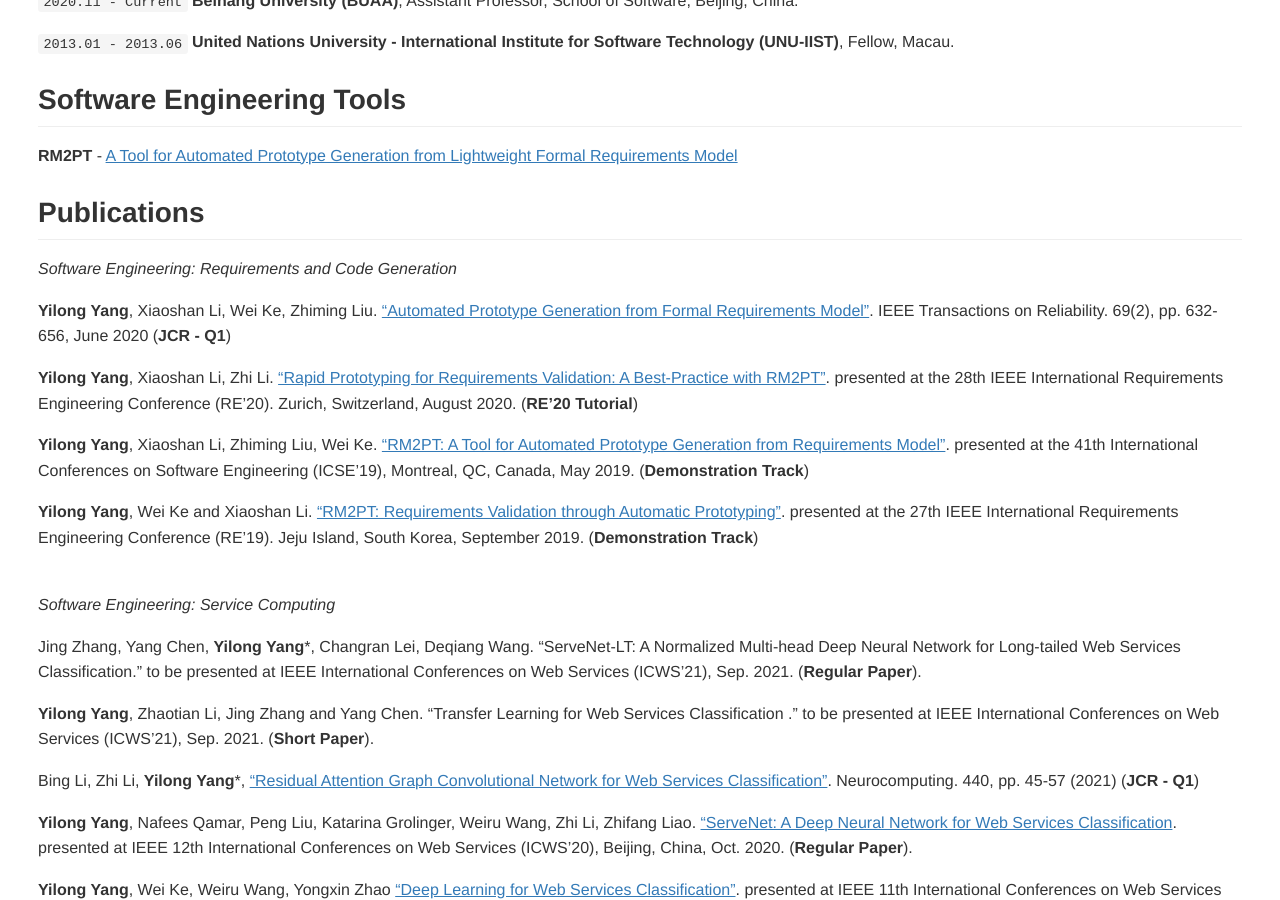
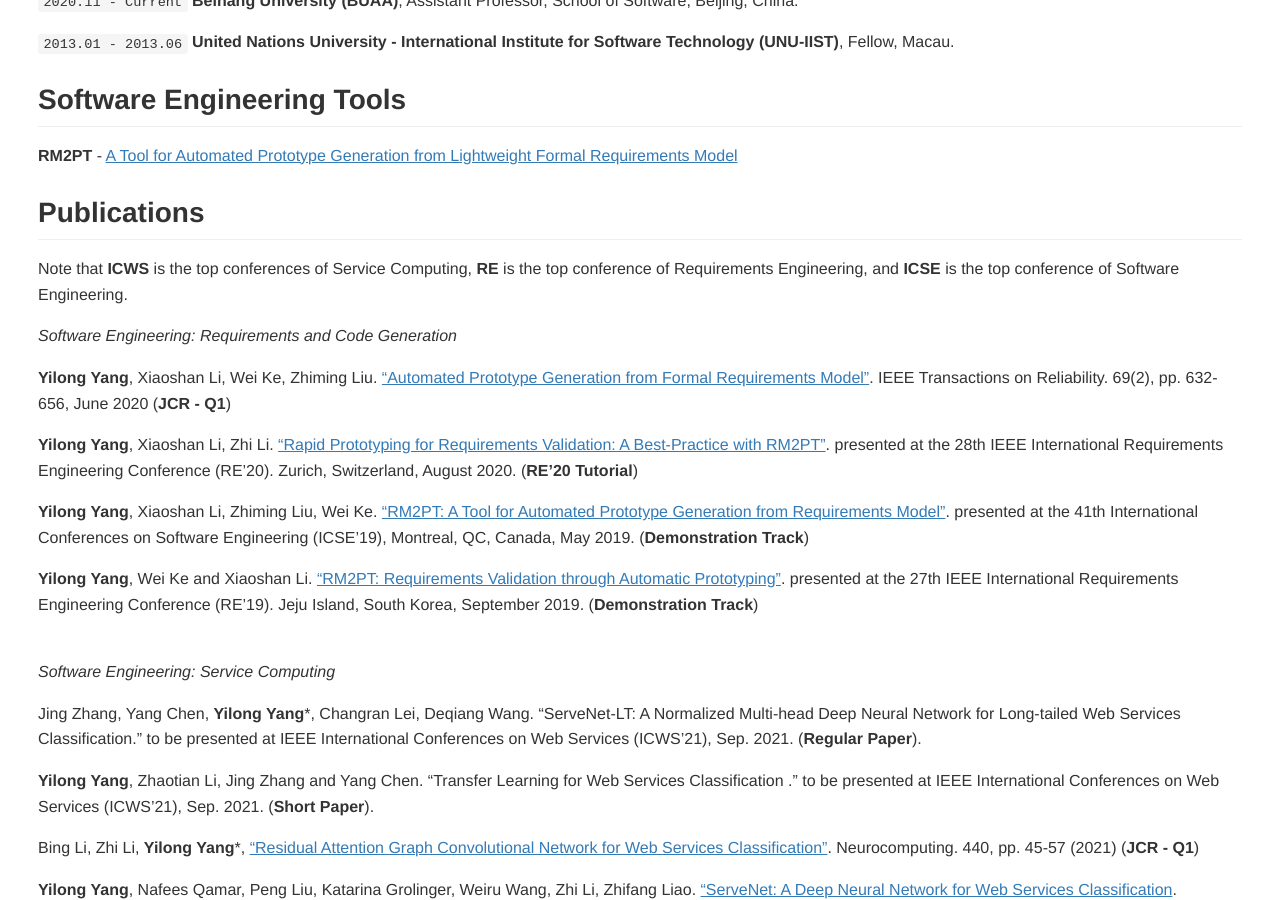
Before and after one commit to yylonly/yylonly.github.io, a Jekyll site: the page built from index.md, in a window 1280 px wide and 900 px high, scrolled down 664 px. Built offline with Jekyll 4.4.1, drawn with Linux system fonts in a browser that asks for light colours; nearby versions of some CDN libraries; some web fonts are replaced.

Commit message:
index.md

```diff
--- a/index.md
+++ b/index.md
@@ -41,6 +41,8 @@ title: Yilong Yang's CV
 **RM2PT** - [A Tool for Automated Prototype Generation from Lightweight Formal Requirements Model](http://rm2pt.com)
 
 ## Publications
+
+Note that **ICWS** is the top conferences of Service Computing, **RE** is the top conference of Requirements Engineering, and **ICSE** is the top conference of Software Engineering.
 
 *Software Engineering: Requirements and Code Generation*
 
```
